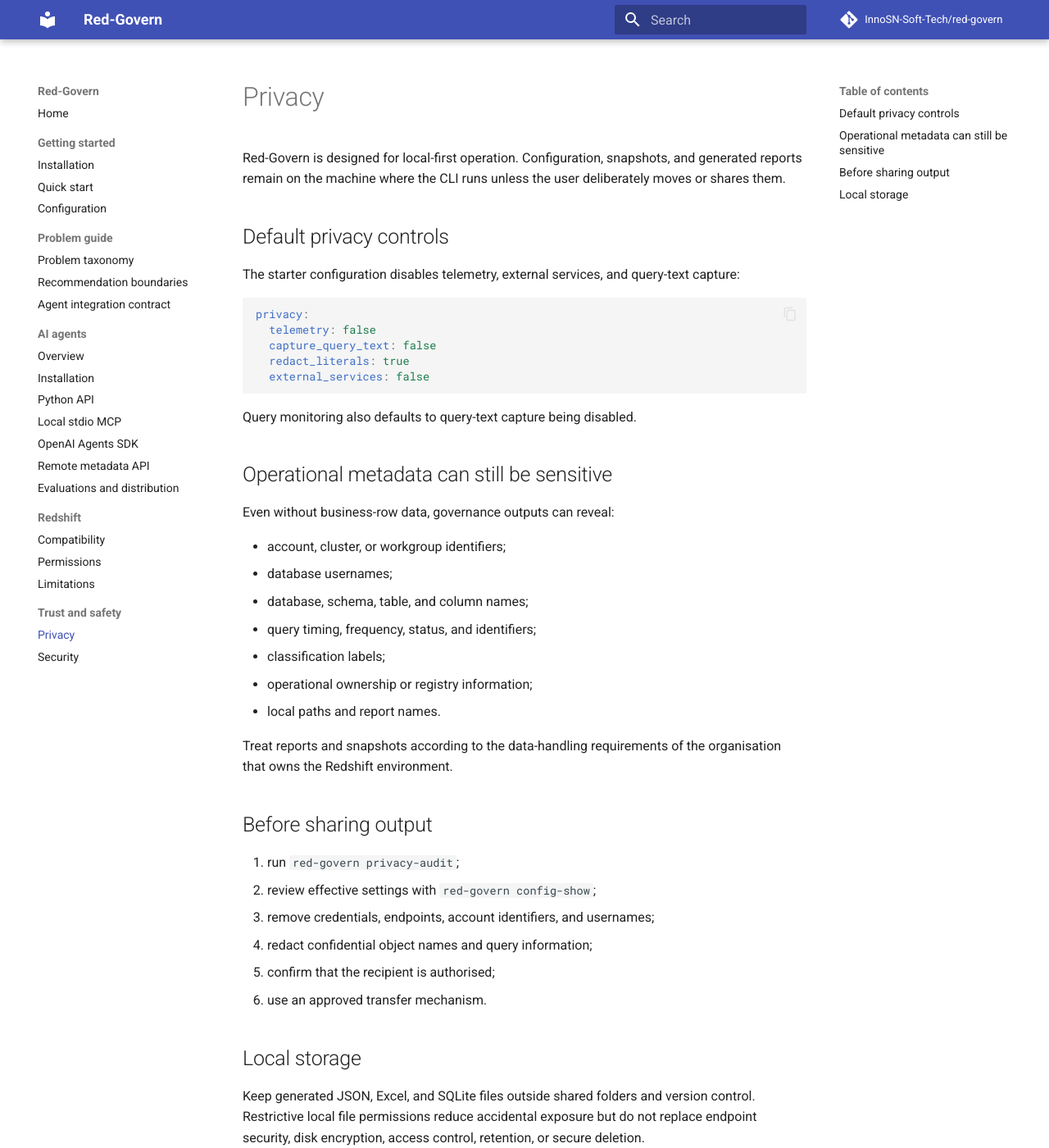
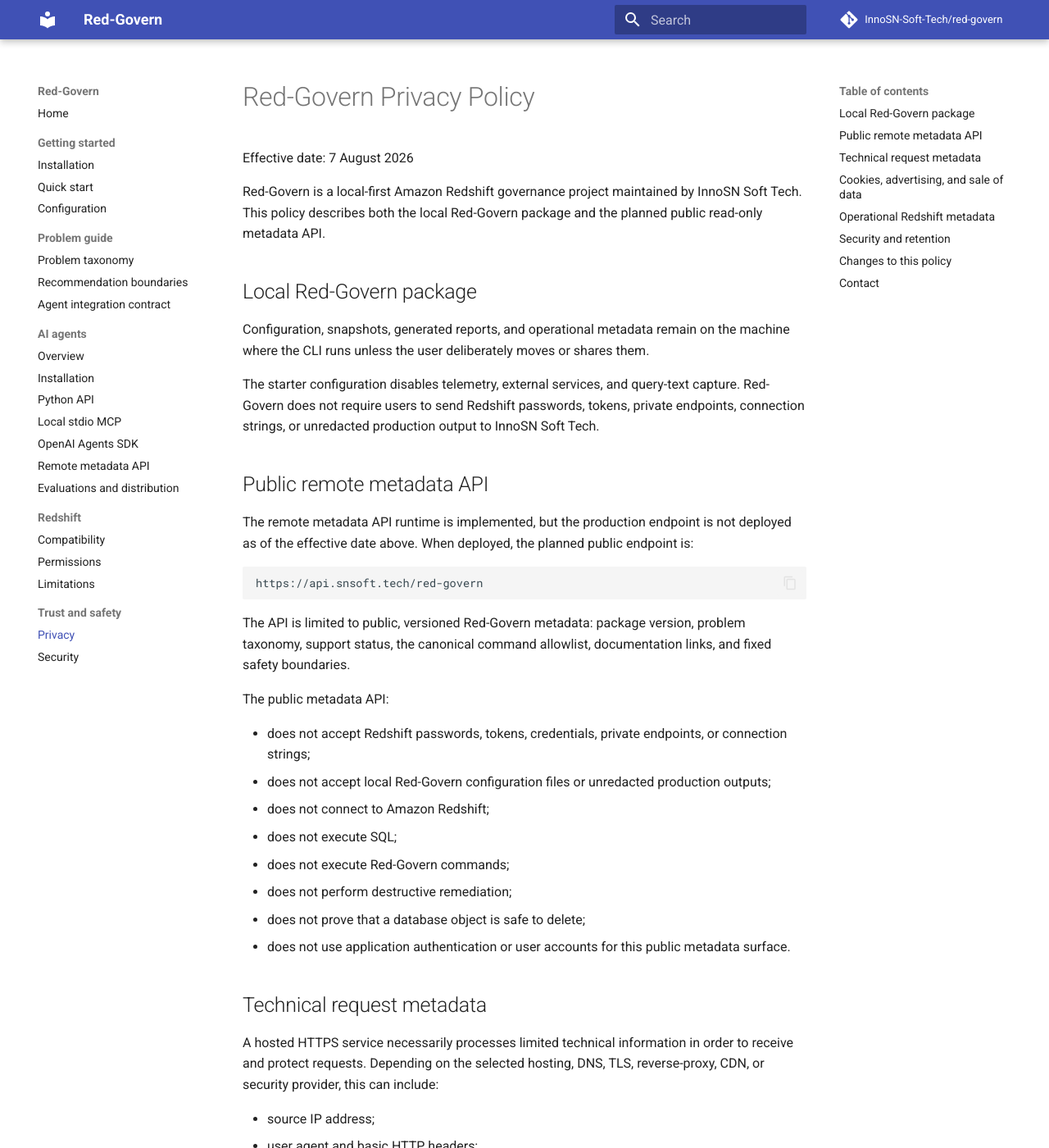
Before and after one commit to InnoSN-Soft-Tech/red-govern, an MkDocs documentation site: the page built from docs/privacy.md, in a window 1280 px wide and 1400 px high. Shown: the whole window at 82% size. Built offline with MkDocs 1.6.1 and Material for MkDocs 9.7.7, drawn with Linux system fonts in a browser that asks for light colours; comment, search, counter and statistics services are not loaded; some of the changed text lies outside the part shown.

Commit message:
feat: add remote deployment assets and privacy policy

````diff
--- a/docs/agents/red-govern-metadata.openapi.json
+++ b/docs/agents/red-govern-metadata.openapi.json
@@ -477,7 +477,7 @@
   "security": [],
   "servers": [
     {
-      "description": "Planned endpoint; runtime implemented, not deployed",
+      "description": "Planned endpoint; deployment assets ready, not deployed",
       "url": "https://api.snsoft.tech/red-govern"
     }
   ],
@@ -487,6 +487,7 @@
       "name": "Metadata"
     }
   ],
-  "x-red-govern-deployment-status": "runtime-implemented-not-deployed",
+  "x-red-govern-deployment-status": "deployment-assets-ready-not-deployed",
+  "x-red-govern-privacy-policy-url": "https://innosn-soft-tech.github.io/red-govern/privacy/",
   "x-red-govern-runtime": "red_govern.remote_api:app"
 }
--- a/docs/llms.txt
+++ b/docs/llms.txt
@@ -32,7 +32,7 @@
 - [AI-agent resources](https://innosn-soft-tech.github.io/red-govern/agents/): Portable Skill, repository adapters, distribution, and evaluation overview.
 - [Skill installation](https://innosn-soft-tech.github.io/red-govern/agents/installation/): Version matching, archive verification, installation, and security guidance.
 - [Evaluations and distribution](https://innosn-soft-tech.github.io/red-govern/agents/evaluations/): Deterministic contract fixtures and reproducible archive policy.
-- [Remote metadata API](https://innosn-soft-tech.github.io/red-govern/agents/remote-metadata-api/): Four-operation public metadata runtime implemented; hosted endpoint not deployed.
+- [Remote metadata API](https://innosn-soft-tech.github.io/red-govern/agents/remote-metadata-api/): Four-operation public metadata runtime with deployment assets ready; public API not deployed.
 - [Remote metadata contract JSON](https://innosn-soft-tech.github.io/red-govern/agents/remote-metadata-contract.json): Machine-readable endpoint and safety contract.
 - [OpenAPI metadata schema](https://innosn-soft-tech.github.io/red-govern/agents/red-govern-metadata.openapi.json): OpenAPI 3.1 contract for future Actions and HTTP clients.
 - [Skill archive](https://github.com/InnoSN-Soft-Tech/red-govern/raw/main/agent-skills/dist/red-govern-0.1.0a3.zip): Versioned downloadable agent Skill bundle.
--- a/docs/privacy.md
+++ b/docs/privacy.md
@@ -1,54 +1,101 @@
-# Privacy
+# Red-Govern Privacy Policy
 
-Red-Govern is designed for local-first operation. Configuration, snapshots, and
-generated reports remain on the machine where the CLI runs unless the user
-deliberately moves or shares them.
+Effective date: 7 August 2026
 
-## Default privacy controls
+Red-Govern is a local-first Amazon Redshift governance project maintained by
+InnoSN Soft Tech. This policy describes both the local Red-Govern package and
+the planned public read-only metadata API.
+
+## Local Red-Govern package
+
+Configuration, snapshots, generated reports, and operational metadata remain on
+the machine where the CLI runs unless the user deliberately moves or shares
+them.
 
 The starter configuration disables telemetry, external services, and query-text
-capture:
+capture. Red-Govern does not require users to send Redshift passwords, tokens,
+private endpoints, connection strings, or unredacted production output to
+InnoSN Soft Tech.
 
-```yaml
-privacy:
-  telemetry: false
-  capture_query_text: false
-  redact_literals: true
-  external_services: false
+## Public remote metadata API
+
+The remote metadata API runtime is implemented, but the production endpoint is
+not deployed as of the effective date above. When deployed, the planned public
+endpoint is:
+
+```text
+https://api.snsoft.tech/red-govern
 ```
 
-Query monitoring also defaults to query-text capture being disabled.
+The API is limited to public, versioned Red-Govern metadata: package version,
+problem taxonomy, support status, the canonical command allowlist,
+documentation links, and fixed safety boundaries.
 
-## Operational metadata can still be sensitive
+The public metadata API:
 
-Even without business-row data, governance outputs can reveal:
+- does not accept Redshift passwords, tokens, credentials, private endpoints, or
+  connection strings;
+- does not accept local Red-Govern configuration files or unredacted production
+  outputs;
+- does not connect to Amazon Redshift;
+- does not execute SQL;
+- does not execute Red-Govern commands;
+- does not perform destructive remediation;
+- does not prove that a database object is safe to delete;
+- does not use application authentication or user accounts for this public
+  metadata surface.
 
-- account, cluster, or workgroup identifiers;
-- database usernames;
-- database, schema, table, and column names;
-- query timing, frequency, status, and identifiers;
-- classification labels;
-- operational ownership or registry information;
-- local paths and report names.
+## Technical request metadata
 
-Treat reports and snapshots according to the data-handling requirements of the
-organisation that owns the Redshift environment.
+A hosted HTTPS service necessarily processes limited technical information in
+order to receive and protect requests. Depending on the selected hosting, DNS,
+TLS, reverse-proxy, CDN, or security provider, this can include:
 
-## Before sharing output
+- source IP address;
+- user agent and basic HTTP headers;
+- request timestamp;
+- requested route and query selector;
+- response status and timing;
+- network, abuse-prevention, and security events.
 
-1. run `red-govern privacy-audit`;
-2. review effective settings with `red-govern config-show`;
-3. remove credentials, endpoints, account identifiers, and usernames;
-4. redact confidential object names and query information;
-5. confirm that the recipient is authorised;
-6. use an approved transfer mechanism.
+The Red-Govern application disables Uvicorn access logging in the recommended
+deployment command. Infrastructure providers may still create operational or
+security logs under their own service settings and policies. The deployment is
+designed to minimize such logging and does not require application secrets.
 
-## Local storage
+Provider-specific disclosures and retention settings must be reviewed before
+the production endpoint is activated.
 
-Keep generated JSON, Excel, and SQLite files outside shared folders and version
-control. Restrictive local file permissions reduce accidental exposure but do
-not replace endpoint security, disk encryption, access control, retention, or
-secure deletion.
+## Cookies, advertising, and sale of data
 
-See [configuration](configuration.md) for privacy settings and
-[security](security.md) for incident and vulnerability reporting.
+The planned metadata API does not use cookies, advertising identifiers, or
+behavioral advertising. InnoSN Soft Tech does not sell personal data collected
+through the Red-Govern metadata API.
+
+## Operational Redshift metadata
+
+Local Red-Govern outputs can still reveal environment-specific identifiers,
+database usernames, object names, query metadata, classification labels, local
+paths, and report names. Review and redact operational outputs before sharing
+them with any third party.
+
+## Security and retention
+
+The public metadata API is designed to expose only non-sensitive project
+metadata and to accept no request body. Edge rate limiting, HTTPS, a non-root
+container, restricted process permissions, and short network timeouts are part
+of the deployment contract.
+
+Any infrastructure log retention should be configured to the minimum period
+needed for availability, abuse prevention, and security operations, subject to
+the selected provider and applicable obligations.
+
+## Changes to this policy
+
+This policy may be updated as the hosting provider, deployment architecture, or
+public API capabilities change. Material changes should be reflected in both
+the repository copy and this public documentation page.
+
+## Contact
+
+Privacy questions about Red-Govern may be sent to `info@snsoft.tech`.
````
Also changed, not shown: CHANGELOG.md (+3 -0 lines), PRIVACY.md (+81 -30 lines), deployment/README.md (added, +116 -0 lines), docs/agents/remote-metadata-api.md (+47 -43 lines), docs/agents/remote-metadata-contract.json (+13 -4 lines), 9 other files.
